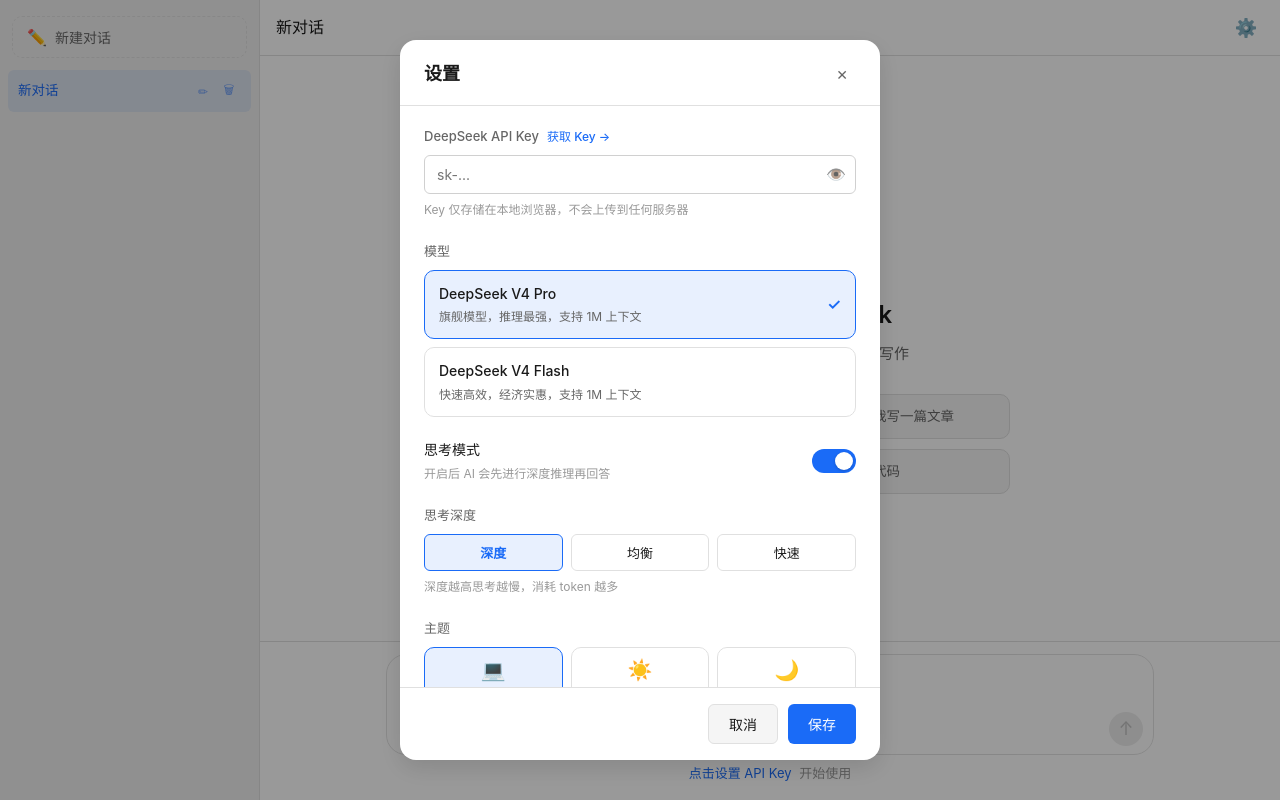
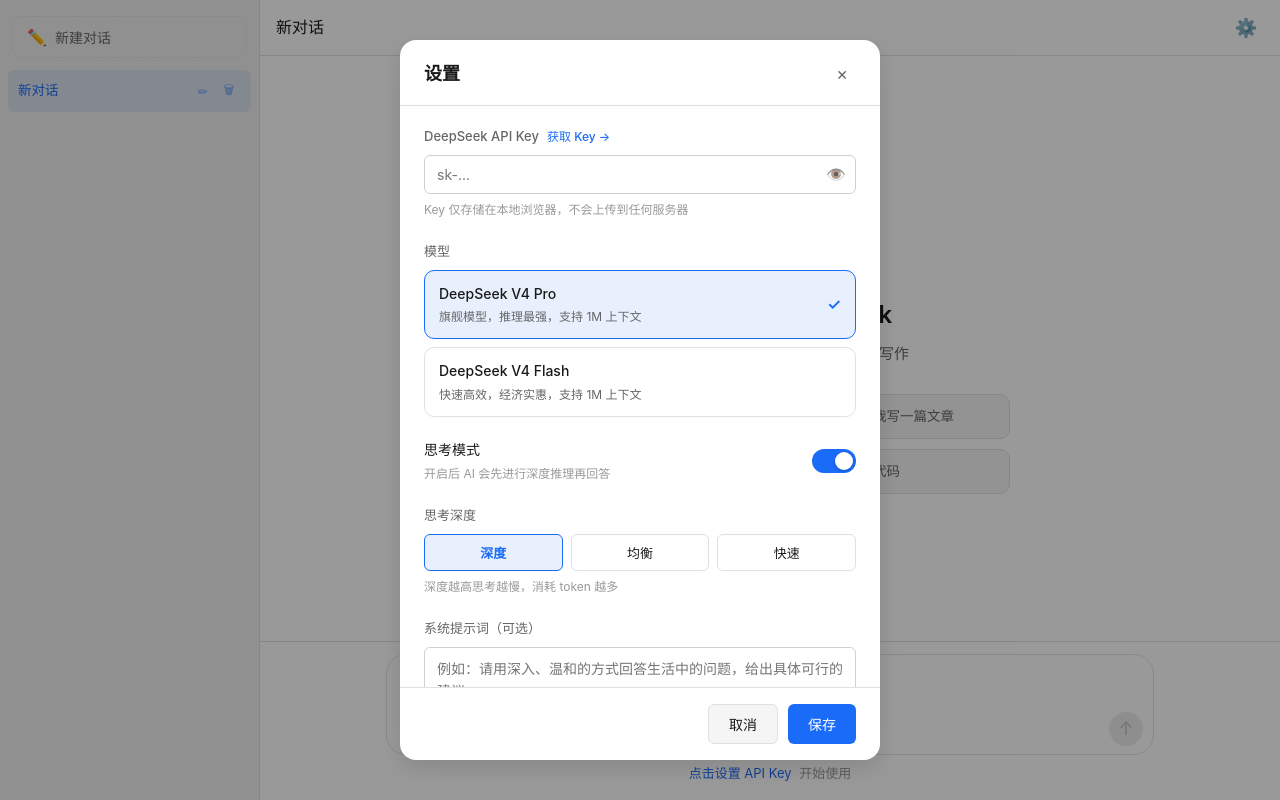
Before and after one commit to wzqyxywh007/deepseek-chat-web, a Vue app: page / in a window 1280 px wide. Built offline with nearby package versions, Linux system fonts and the light colour scheme.

Commit message:
feat: add optional system prompt in settings

```diff
--- a/src/components/SettingsModal.vue
+++ b/src/components/SettingsModal.vue
@@ -90,6 +90,18 @@
             </div>
           </Transition>
 
+          <!-- 系统提示词 -->
+          <div class="form-group">
+            <label class="form-label">系统提示词（可选）</label>
+            <textarea
+              v-model="form.systemPrompt"
+              class="form-textarea"
+              rows="3"
+              placeholder="例如：请用深入、温和的方式回答生活中的问题，给出具体可行的建议。"
+            />
+            <p class="form-hint">全局生效，影响所有对话的回答风格</p>
+          </div>
+
           <!-- 主题 -->
           <div class="form-group">
             <label class="form-label">主题</label>
@@ -139,6 +151,7 @@ const form = ref({
   model: 'deepseek-v4-pro' as ModelId,
   thinkingMode: true,
   reasoningEffort: 'high' as ReasoningEffort,
+  systemPrompt: '',
   theme: 'system' as ThemeMode,
 })
 
@@ -149,6 +162,7 @@ watch(() => props.visible, (v) => {
       model: settingsStore.model,
       thinkingMode: settingsStore.thinkingMode,
       reasoningEffort: settingsStore.reasoningEffort,
+      systemPrompt: settingsStore.systemPrompt,
       theme: settingsStore.theme,
     }
     showKey.value = false
@@ -160,6 +174,7 @@ function save() {
   settingsStore.model = form.value.model
   settingsStore.thinkingMode = form.value.thinkingMode
   settingsStore.reasoningEffort = form.value.reasoningEffort
+  settingsStore.systemPrompt = form.value.systemPrompt.trim()
   settingsStore.theme = form.value.theme
   emit('update:visible', false)
 }
@@ -268,6 +283,22 @@ function cancel() {
   transition: border-color var(--transition);
 }
 .form-input:focus {
+  border-color: var(--accent);
+}
+
+.form-textarea {
+  width: 100%;
+  padding: 10px 12px;
+  border: 1px solid var(--border-input);
+  border-radius: var(--radius-sm);
+  background: var(--bg-input);
+  font-size: 14px;
+  line-height: 1.6;
+  resize: vertical;
+  min-height: 72px;
+  transition: border-color var(--transition);
+}
+.form-textarea:focus {
   border-color: var(--accent);
 }
 
--- a/src/stores/chat.ts
+++ b/src/stores/chat.ts
@@ -8,6 +8,12 @@ import { toast, translateApiError } from '@/utils/toast'
 
 function generateId(): string {
   return Date.now().toString(36) + Math.random().toString(36).slice(2)
+}
+
+function buildApiMessages(history: ChatMessage[], systemPrompt: string): ChatMessage[] {
+  const trimmed = systemPrompt.trim()
+  if (!trimmed) return history
+  return [{ role: 'system', content: trimmed }, ...history]
 }
 
 function createNewSession(): Session {
@@ -123,9 +129,12 @@ export const useChatStore = defineStore('chat', () => {
     // push 之后从响应式数组取回 Proxy 版本，确保回调中的赋值能触发 Vue 更新
     const reactiveAiMsg = session.messages[session.messages.length - 1]
 
-    const history: ChatMessage[] = session.messages
-      .filter(m => !m.isStreaming && m.id !== reactiveAiMsg.id)
-      .map(m => ({ role: m.role, content: m.content }))
+    const history = buildApiMessages(
+      session.messages
+        .filter(m => !m.isStreaming && m.id !== reactiveAiMsg.id)
+        .map(m => ({ role: m.role, content: m.content })),
+      settingsStore.systemPrompt,
+    )
 
     abortController = new AbortController()
 
@@ -182,7 +191,10 @@ export const useChatStore = defineStore('chat', () => {
     session.messages.splice(idx)
 
     // 重新构建历史（不含刚刚移除的 AI 消息）
-    const history: ChatMessage[] = session.messages.map(m => ({ role: m.role, content: m.content }))
+    const history = buildApiMessages(
+      session.messages.map(m => ({ role: m.role, content: m.content })),
+      settingsStore.systemPrompt,
+    )
 
     const aiMsg: Message = {
       id: generateId(),
--- a/src/stores/settings.ts
+++ b/src/stores/settings.ts
@@ -15,6 +15,7 @@ export const useSettingsStore = defineStore('settings', () => {
   // 若 localStorage 中已有明确的 thinkingMode，优先使用；否则用迁移结果
   const thinkingMode = ref<boolean>(raw.thinkingMode ?? migrated.thinkingMode)
   const reasoningEffort = ref<ReasoningEffort>(raw.reasoningEffort ?? 'high')
+  const systemPrompt = ref(raw.systemPrompt ?? '')
   const theme = ref<ThemeMode>(raw.theme ?? 'system')
 
   const hasApiKey = computed(() => apiKey.value.trim().length > 0)
@@ -25,11 +26,12 @@ export const useSettingsStore = defineStore('settings', () => {
       model: model.value,
       thinkingMode: thinkingMode.value,
       reasoningEffort: reasoningEffort.value,
+      systemPrompt: systemPrompt.value,
       theme: theme.value,
     })
   }
 
-  watch([apiKey, model, thinkingMode, reasoningEffort, theme], save)
+  watch([apiKey, model, thinkingMode, reasoningEffort, systemPrompt, theme], save)
 
-  return { apiKey, model, thinkingMode, reasoningEffort, theme, hasApiKey }
+  return { apiKey, model, thinkingMode, reasoningEffort, systemPrompt, theme, hasApiKey }
 })
--- a/src/types/index.ts
+++ b/src/types/index.ts
@@ -25,6 +25,7 @@ export interface Settings {
   model: ModelId
   thinkingMode: boolean
   reasoningEffort: ReasoningEffort
+  systemPrompt: string
   theme: ThemeMode
 }
 
```
